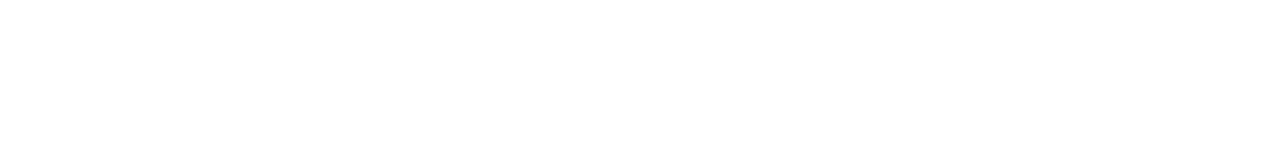
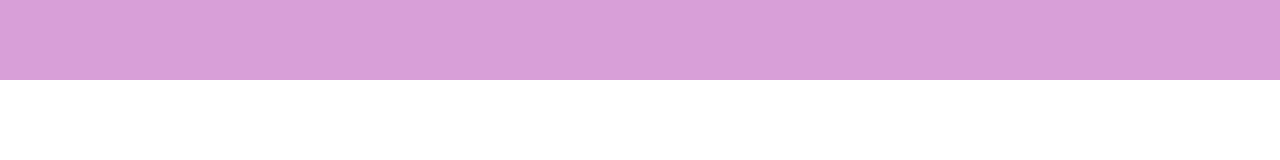
Before and after one commit to GiorgioMonne/htmlcss-struttura-wp, a plain HTML site: page index.html in a window 1280 px wide. Drawn offline with Linux system fonts and the light colour scheme.

Commit message:
header top

```diff
--- a/css/style.css
+++ b/css/style.css
@@ -11,6 +11,14 @@
 
 /* ******header***** */
 
+header.top{
+    height: 80px;
+    background-color: rgb(216, 159, 216);
+    margin-bottom: 20;
+}
+
+
+
 /* ******main***** */
 
 /* ******footer***** */
--- a/index.html
+++ b/index.html
@@ -4,12 +4,13 @@
     <meta charset="UTF-8">
     <meta http-equiv="X-UA-Compatible" content="IE=edge">
     <meta name="viewport" content="width=device-width, initial-scale=1.0">
+    <link rel="stylesheet" href="css/style.css">
     <title>Struttura</title>
 </head>
 <body>
     <!-- inizio header top -->
     <header class="top">
-
+        <!-- contenuto -->
     </header>
     <!-- fine header top -->
 
```
